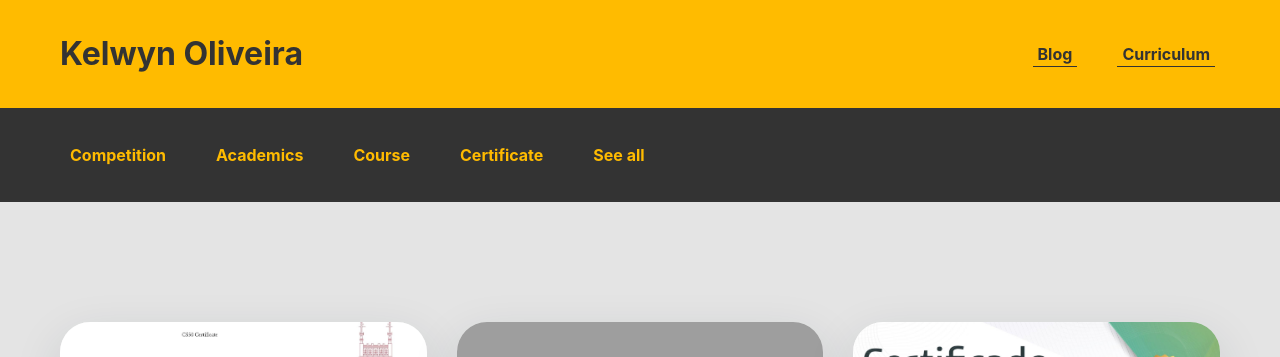
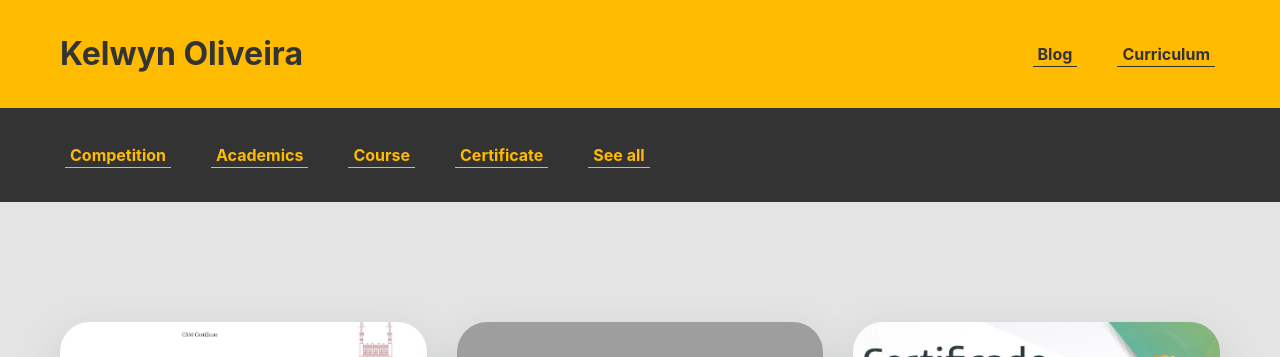
Before and after one commit to kelwynOliveira/jekyll_test, a Jekyll site: the page built from index.markdown, in a window 1280 px wide. Shown: the top 357 px of the page. Built offline with Jekyll 4.4.1, drawn with Linux system fonts in a browser that asks for light colours; grey boxes are pictures that could not be loaded.

Commit message:
updating menu category style

```diff
--- a/_sass/style/_layout.scss
+++ b/_sass/style/_layout.scss
@@ -51,8 +51,16 @@
   padding-bottom: $spacing-unit;
   background-color: $contrast-color;
   overflow: auto;
-  .link-category {
-    color: $brand-color;
+  .menu-list {
+    .link-category {
+      border-color: $brand-color;
+      color: $brand-color;
+    }
+    .link-category:hover {
+      border: none;
+      color: $contrast-color;
+      background-color: $brand-color;
+    }
   }
 }
 
```
